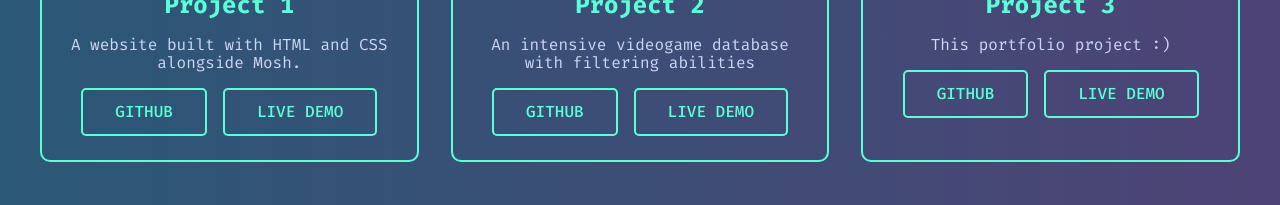
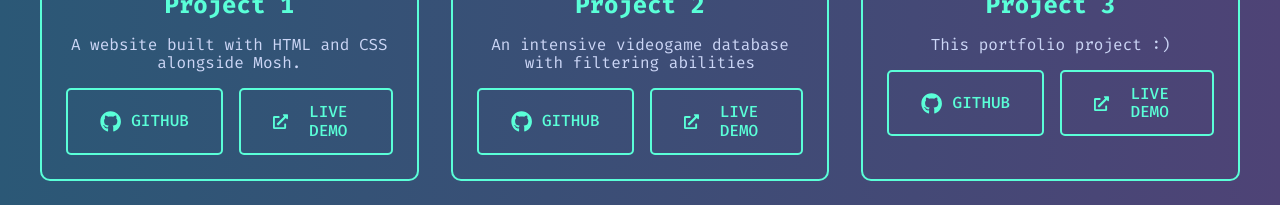
Before and after one commit to lzappo/my-portfolio, a React (Vite) app: page /projects in a window 1280 px wide. Shown: the part 724-929 px from the top of the page. Built offline with nearby package versions, Linux system fonts and the light colour scheme.

Commit message:
project icons added

```diff
--- a/src/pages/ProjectsPage.jsx
+++ b/src/pages/ProjectsPage.jsx
@@ -1,6 +1,7 @@
 import React from "react";
 import "../styles/ProjectsPage.css";
 import worldImage from "../assets/world-image.svg";
+import { FaGithub, FaExternalLinkAlt } from "react-icons/fa";
 
 const projects = [
   {
@@ -52,7 +53,7 @@ const ProjectsPage = () => {
                 rel="noopener noreferrer"
                 className="btn project-btn"
               >
-                GitHub
+                <FaGithub /> GitHub
               </a>
               <a
                 href={project.demo}
@@ -60,6 +61,7 @@ const ProjectsPage = () => {
                 rel="noopener noreferrer"
                 className="btn project-btn"
               >
+                <FaExternalLinkAlt />
                 Live Demo
               </a>
             </div>
--- a/src/styles/ProjectsPage.css
+++ b/src/styles/ProjectsPage.css
@@ -1,12 +1,11 @@
-/* PROJECTS SECTION */
+
 .projects-section {
     text-align: center;
     padding: 4rem 2rem;
-    background: linear-gradient(to right, #2b5876, #4e4376);
     color: #ccd6f6;
   }
 
-  /* TITLE */
+
   .projects-title {
     font-size: 2rem;
     font-weight: bold;
@@ -24,17 +23,17 @@
     font-size: 1rem;
   }
 
-  /* PROJECT GRID - SINGLE COLUMN BY DEFAULT */
+
   .projects-grid {
     display: grid;
-    grid-template-columns: 1fr; /* 1 column by default */
+    grid-template-columns: 1fr;
     gap: 2rem;
     justify-content: center;
   }
 
-  /* PROJECT CARD */
+
   .project-card {
-    max-width: 500px; /* Prevents overlap */
+    max-width: 500px;
     border: 2px solid #5affd8;
     border-radius: 10px;
     padding: 1.5rem;
@@ -47,7 +46,7 @@
     box-shadow: 0 0 10px rgba(90, 255, 216, 0.5);
   }
 
-  /* PROJECT IMAGE */
+
   .project-image {
     width: 100%;
     max-width: 450px;
@@ -56,7 +55,7 @@
     margin-bottom: 1rem;
   }
 
-  /* TITLE & DESCRIPTION */
+
   .project-title {
     font-size: 1.5rem;
     font-weight: bold;
@@ -68,14 +67,14 @@
     margin-bottom: 1rem;
   }
 
-  /* BUTTON CONTAINER - SIDE BY SIDE BUTTONS */
+
   .project-links {
     display: flex;
     justify-content: center;
     gap: 1rem;
   }
 
-  /* BUTTON STYLES */
+
   .project-btn {
     padding: 0.8rem 2rem;
     border: 2px solid #5affd8;
@@ -84,6 +83,13 @@
     color: #5affd8;
     text-decoration: none;
     transition: all 0.3s ease-in-out;
+    display: flex;
+    gap: 10px;
+    align-items: center;
+  }
+
+  .project-btn svg {
+    font-size: 1.33rem;
   }
 
   .project-btn:hover {
@@ -91,11 +97,7 @@
     color: #333;
   }
 
-  /* ============================= */
-  /* 📌 RESPONSIVE LAYOUT */
-  /* ============================= */
 
-  /* TABLET: 2 Columns */
   @media (min-width: 768px) {
     .projects-grid {
       grid-template-columns: repeat(2, minmax(300px, 1fr)); /* Ensures equal spacing */
@@ -104,7 +106,7 @@
     }
   }
 
-  /* DESKTOP: 3 Columns */
+
   @media (min-width: 1200px) {
     .projects-grid {
       grid-template-columns: repeat(3, minmax(300px, 1fr));
```
